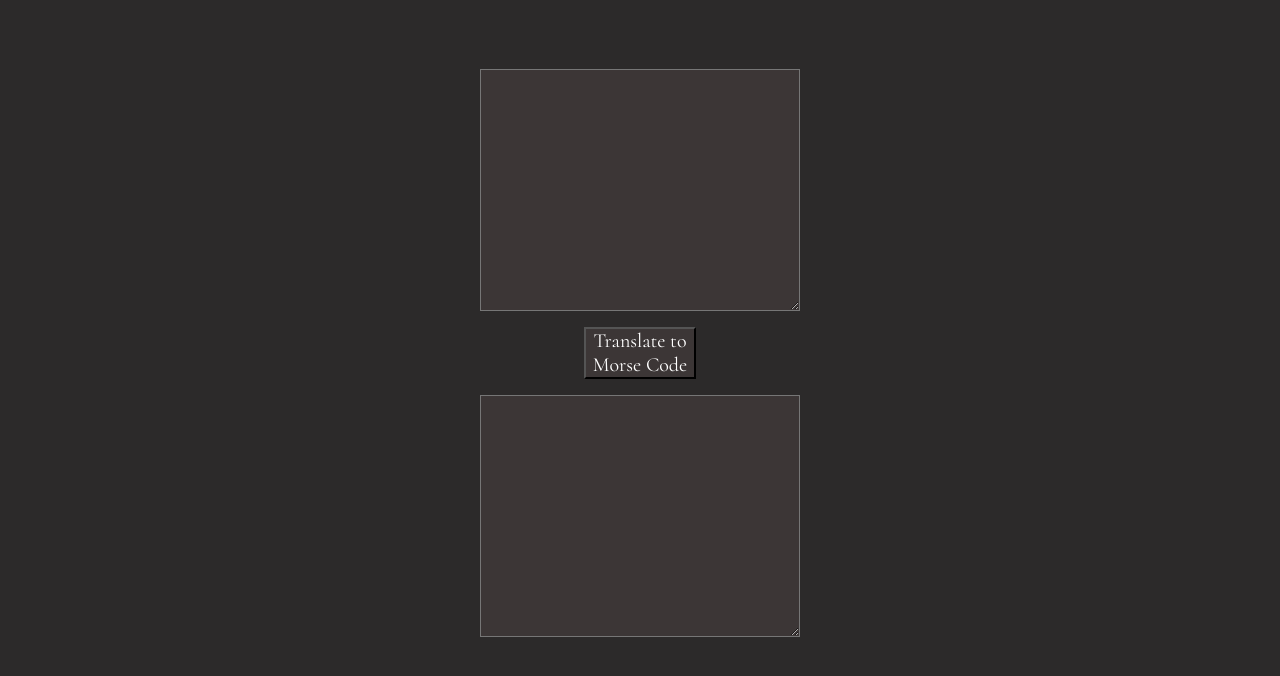
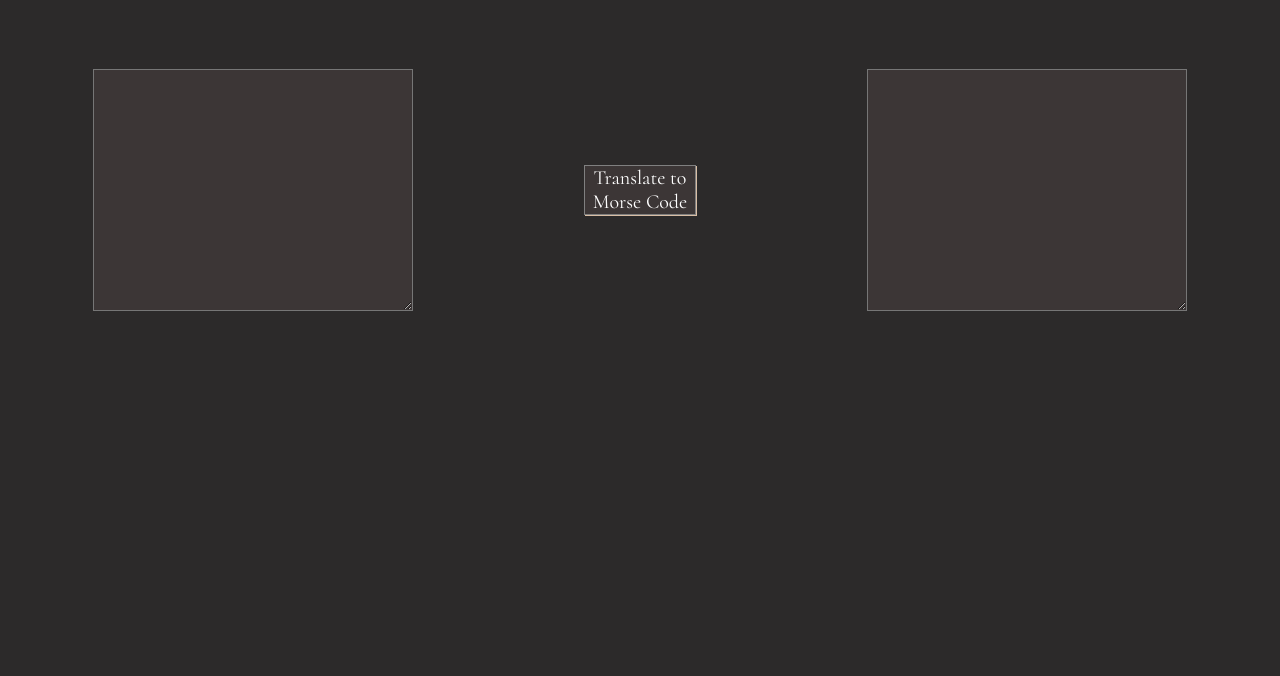
Before and after one commit to Thomastw374/morse-code-translator, a website: page index.html in a window 1280 px wide. Shown: the part 58-734 px from the top of the page. Drawn offline with Linux system fonts and the light colour scheme.

Commit message:
mobile first design completed

```diff
--- a/style.scss
+++ b/style.scss
@@ -71,6 +71,9 @@
     width: 7rem;
     color: $primary-color;
     font-size: 1.25rem;
+    border:gray 1px solid;
+    box-shadow: 1px 1px $secondary-color;
+    // ADD SOME HOVER STYLING
   }
 
   .main__translator-container {
@@ -80,3 +83,19 @@
     margin-inline: 1rem;
   }
 }
+
+@media screen and (min-width: 768px) {
+  .main {
+    .main__translator-container {
+      display: flex;
+      flex-direction: row;
+      justify-content: space-around;
+      align-items: center;
+      margin-inline: 1rem;
+    }
+
+    .main__translate-button {
+      margin: 1rem;
+    }
+  }
+}
```
Also changed, not shown: style.css.
